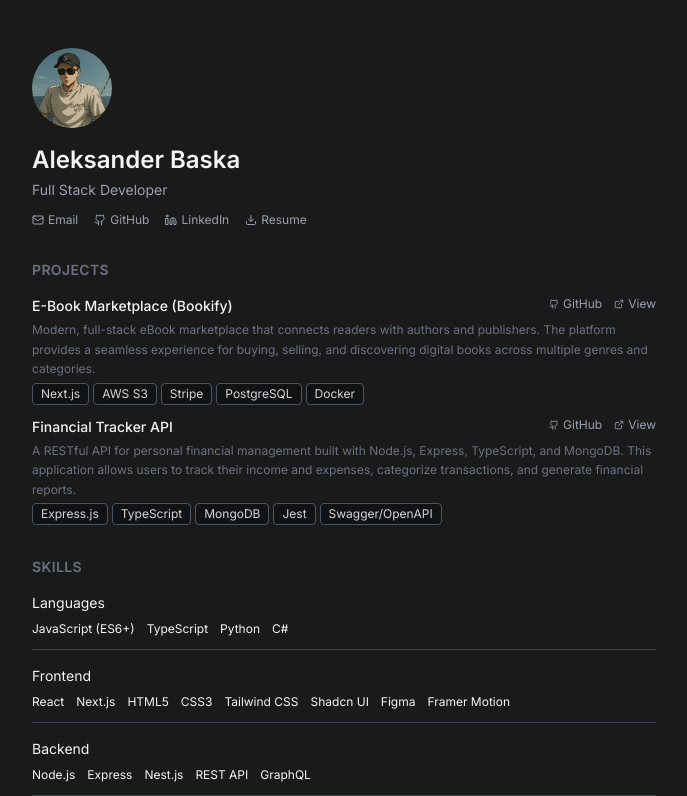
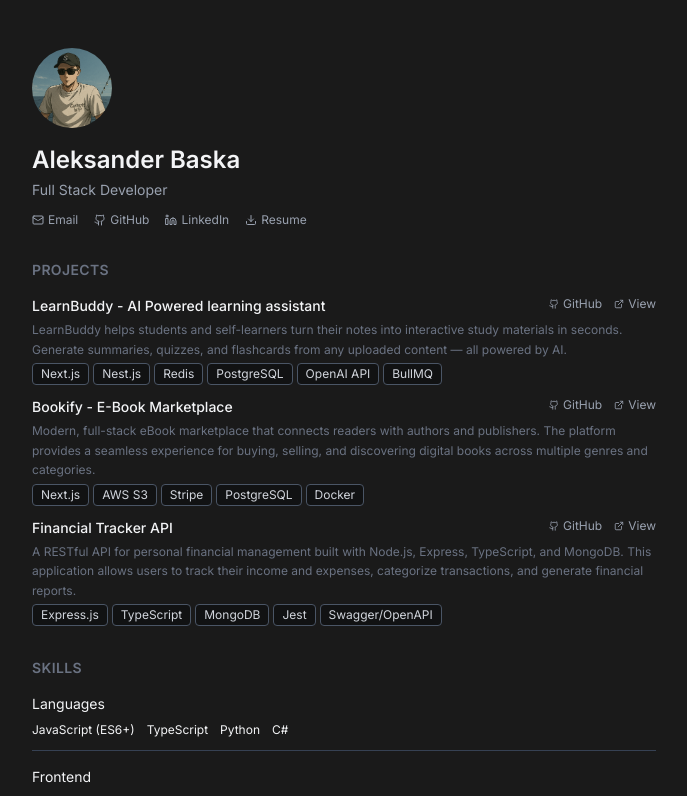
Before and after one commit to baskaaleksander/baskaaleksander-portfolio, a Next.js app: page / in a window 1280 px wide. Shown: the top 796 px of the page, without its empty margins (296-983 px from the left). Built offline with nearby package versions, Linux system fonts and the light colour scheme.

Commit message:
fix: update project details for LearnBuddy and Bookify

```diff
--- a/data/projects.ts
+++ b/data/projects.ts
@@ -1,6 +1,14 @@
 export const projects = [
   {
-    title: "E-Book Marketplace (Bookify)",
+    title: "LearnBuddy - AI Powered learning assistant",
+    description:
+      "LearnBuddy helps students and self-learners turn their notes into interactive study materials in seconds. Generate summaries, quizzes, and flashcards from any uploaded content — all powered by AI.",
+    tech: ["Next.js", "Nest.js", "Redis", "PostgreSQL", "OpenAI API", "BullMQ"],
+    link: "https://learnbuddy.baskaaleksander.com",
+    githubLink: "https://github.com/baskaaleksander/learnbuddy",
+  },
+  {
+    title: "Bookify - E-Book Marketplace",
     description:
       "Modern, full-stack eBook marketplace that connects readers with authors and publishers. The platform provides a seamless experience for buying, selling, and discovering digital books across multiple genres and categories.",
     tech: ["Next.js", "AWS S3", "Stripe", "PostgreSQL", "Docker"],
```
